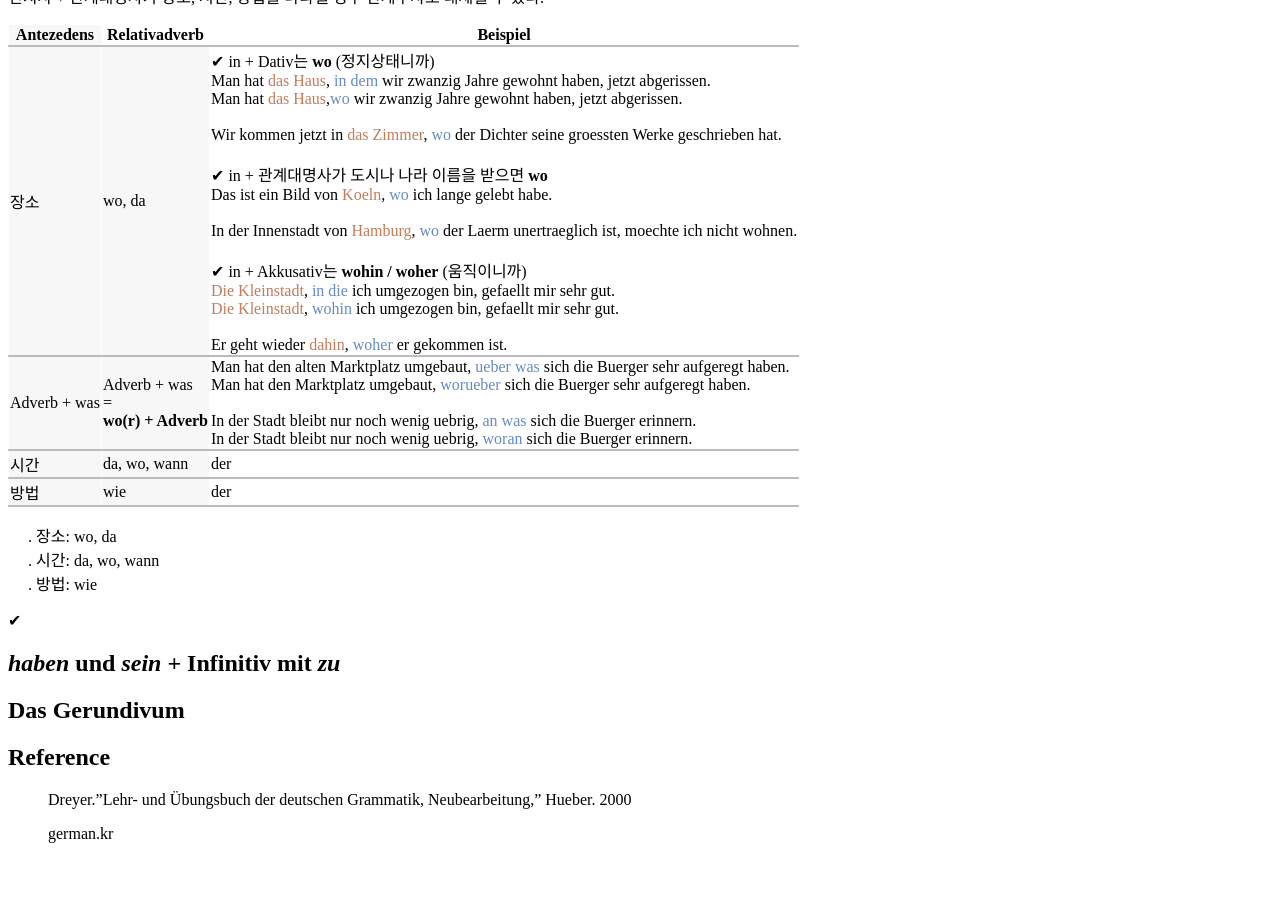
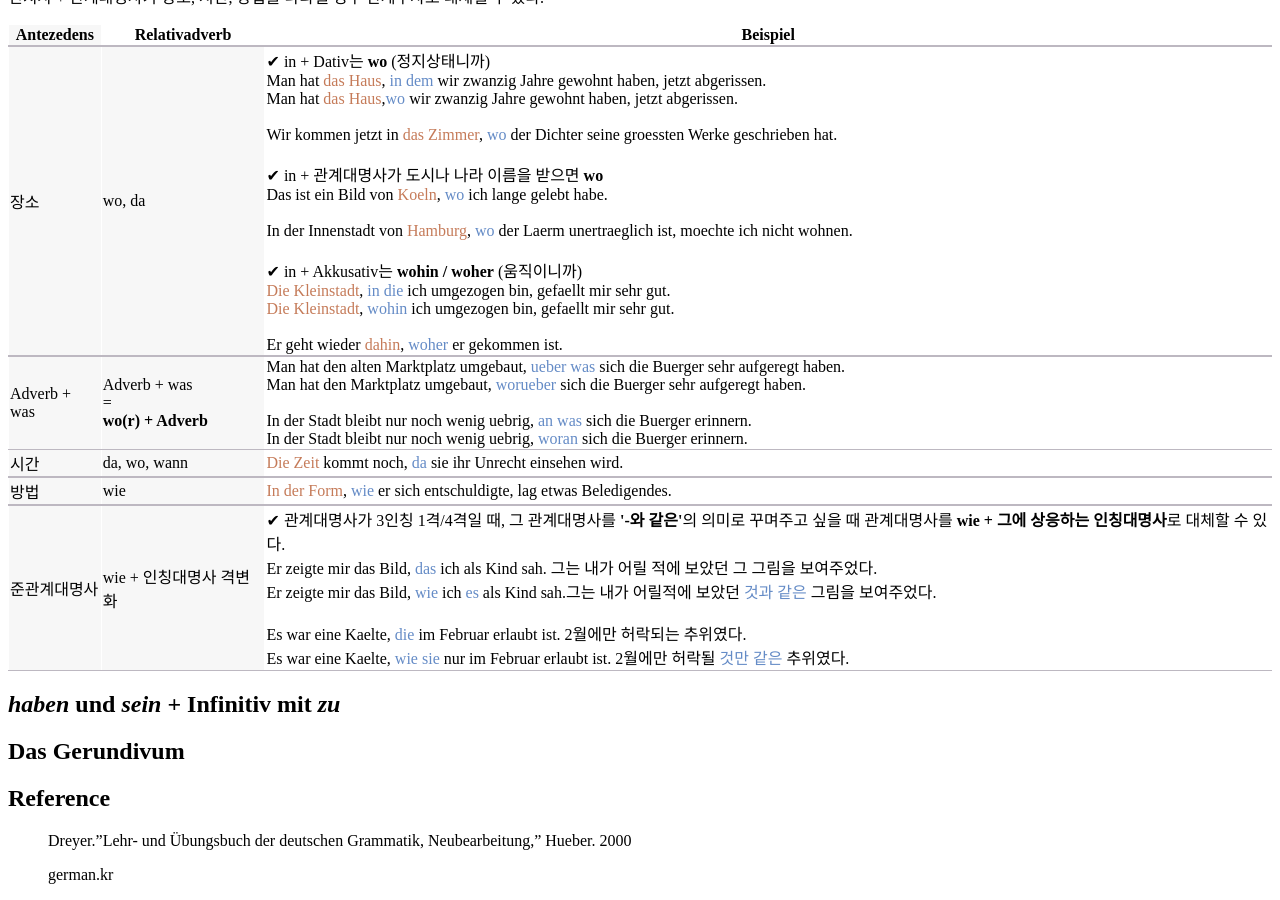
Before and after one commit to finddme/finddme.github.io, a Jekyll site: the page built from _posts/2021-01-24-DeutschGrammtik.md, in a window 1280 px wide and 900 px high, scrolled down 17677 px. Built offline with Jekyll 4.4.1, drawn with Linux system fonts in a browser that asks for light colours; before the commit the page ends 18536 px from its top, so only the background shows below that.

Commit message:
Update 2021-01-24-DeutschGrammtik.md

```diff
--- a/_posts/2021-01-24-DeutschGrammtik.md
+++ b/_posts/2021-01-24-DeutschGrammtik.md
@@ -1401,18 +1401,15 @@ e.g. Einige Haeuser, *fuer die* die Nachbarn gekaempft haben, sollen erhalten bl
      <table style="border-collapse:collapse">
        <tr><th class="line4" bgcolor="#F8F7F9">Antezedens</th><th class="line2">Relativadverb</th><th class="line2">Beispiel</th></tr>
        <tr><td class= "line4">장소</td><td class= "line4">wo, da</td><td class= "line2">&#10004; in + Dativ는 <strong>wo</strong> (정지상태니까)<br>Man hat <span style="color:#C57B59">das Haus</span>, <span style="color:#648BC6">in dem</span> wir zwanzig Jahre gewohnt haben, jetzt abgerissen.<br>Man hat <span style="color:#C57B59">das Haus</span>,<span style="color:#648BC6">wo</span> wir zwanzig Jahre gewohnt haben, jetzt abgerissen.<br><br>Wir kommen jetzt in <span style="color:#C57B59">das Zimmer</span>, <span style="color:#648BC6">wo</span> der Dichter seine groessten Werke geschrieben hat.<br><br>&#10004; in + 관계대명사가 도시나 나라 이름을 받으면 <strong>wo</strong><br>Das ist ein Bild von <span style="color:#C57B59">Koeln</span>, <span style="color:#648BC6">wo</span> ich lange gelebt habe.<br><br>In der Innenstadt von <span style="color:#C57B59">Hamburg</span>, <span style="color:#648BC6">wo</span> der Laerm unertraeglich ist, moechte ich nicht wohnen.<br><br>&#10004; in + Akkusativ는 <strong>wohin / woher</strong> (움직이니까)<br><span style="color:#C57B59">Die Kleinstadt</span>, <span style="color:#648BC6">in die</span> ich umgezogen bin, gefaellt mir sehr gut.<br><span style="color:#C57B59">Die Kleinstadt</span>, <span style="color:#648BC6">wohin</span> ich umgezogen bin, gefaellt mir sehr gut.<br><br>Er geht wieder <span style="color:#C57B59">dahin</span>, <span style="color:#648BC6">woher</span> er gekommen ist.</td></tr>
-       <tr><td class= "line4">Adverb + was</td><td class= "line4">Adverb + was <br>  =  <br> <strong>wo(r) + Adverb</strong></td><td class= "line2">Man hat den alten Marktplatz umgebaut, <span style="color:#648BC6">ueber was</span> sich die Buerger sehr aufgeregt haben.<br>Man hat den Marktplatz umgebaut, <span style="color:#648BC6">worueber</span> sich die Buerger sehr aufgeregt haben.<br><br>In der Stadt bleibt nur noch wenig uebrig, <span style="color:#648BC6">an was</span> sich die Buerger erinnern.<br>In der Stadt bleibt nur noch wenig uebrig, <span style="color:#648BC6">woran</span> sich die Buerger erinnern.</td></tr>
-       <tr><td class= "line4">시간</td><td class= "line4">da, wo, wann</td><td class= "line2">der</td></tr>
-       <tr><td class= "line4">방법</td><td class= "line4">wie</td><td class= "line2">der</td></tr>
+       <tr><td class= "line3">Adverb + was</td><td class= "line3">Adverb + was <br>  =  <br> <strong>wo(r) + Adverb</strong></td><td class= "line">Man hat den alten Marktplatz umgebaut, <span style="color:#648BC6">ueber was</span> sich die Buerger sehr aufgeregt haben.<br>Man hat den Marktplatz umgebaut, <span style="color:#648BC6">worueber</span> sich die Buerger sehr aufgeregt haben.<br><br>In der Stadt bleibt nur noch wenig uebrig, <span style="color:#648BC6">an was</span> sich die Buerger erinnern.<br>In der Stadt bleibt nur noch wenig uebrig, <span style="color:#648BC6">woran</span> sich die Buerger erinnern.</td></tr>
+       <tr><td class= "line4">시간</td><td class= "line4">da, wo, wann</td><td class= "line2"><span style="color:#C57B59">Die Zeit</span> kommt noch, <span style="color:#648BC6">da</span> sie ihr Unrecht einsehen wird.</td></tr>
+       <tr><td class= "line4">방법</td><td class= "line4">wie</td><td class= "line2"><span style="color:#C57B59">In der Form</span>, <span style="color:#648BC6">wie</span> er sich entschuldigte, lag etwas Beledigendes.</td></tr>
+       <tr><td class= "line3">준관계대명사</td><td class= "line3">wie + 인칭대명사 격변화</td><td class= "line">&#10004; 관계대명사가 3인칭 1격/4격일 때, 그 관계대명사를 <strong>'-와 같은'</strong>의 의미로 꾸며주고 싶을 때 관계대명사를 <strong>wie + 그에 상응하는 인칭대명사</strong>로 대체할 수 있다.<br>Er zeigte mir das Bild, <span style="color:#648BC6">das</span> ich als Kind sah. 그는 내가 어릴 적에 보았던 그 그림을 보여주었다.<br>Er zeigte mir das Bild, <span style="color:#648BC6">wie</span> ich <span style="color:#648BC6">es</span> als Kind sah.그는 내가 어릴적에 보았던 <span style="color:#648BC6">것과 같은</span> 그림을 보여주었다.<br><br>Es war eine Kaelte, <span style="color:#648BC6">die</span> im Februar erlaubt ist. 2월에만 허락되는 추위였다.<br>Es war eine Kaelte, <span style="color:#648BC6">wie sie</span> nur im Februar erlaubt ist. 2월에만 허락될 <span style="color:#648BC6">것만 같은</span> 추위였다.</td></tr>
     </table>
  </body>
 </html>
 
-&nbsp;&nbsp;&nbsp;&nbsp;&nbsp;. 장소: wo, da
-&nbsp;&nbsp;&nbsp;&nbsp;&nbsp;. 시간: da, wo, wann
-&nbsp;&nbsp;&nbsp;&nbsp;&nbsp;. 방법: wie
 
-&#10004;
 
 ## *haben* und *sein* + Infinitiv mit *zu*
 ## Das Gerundivum
```
